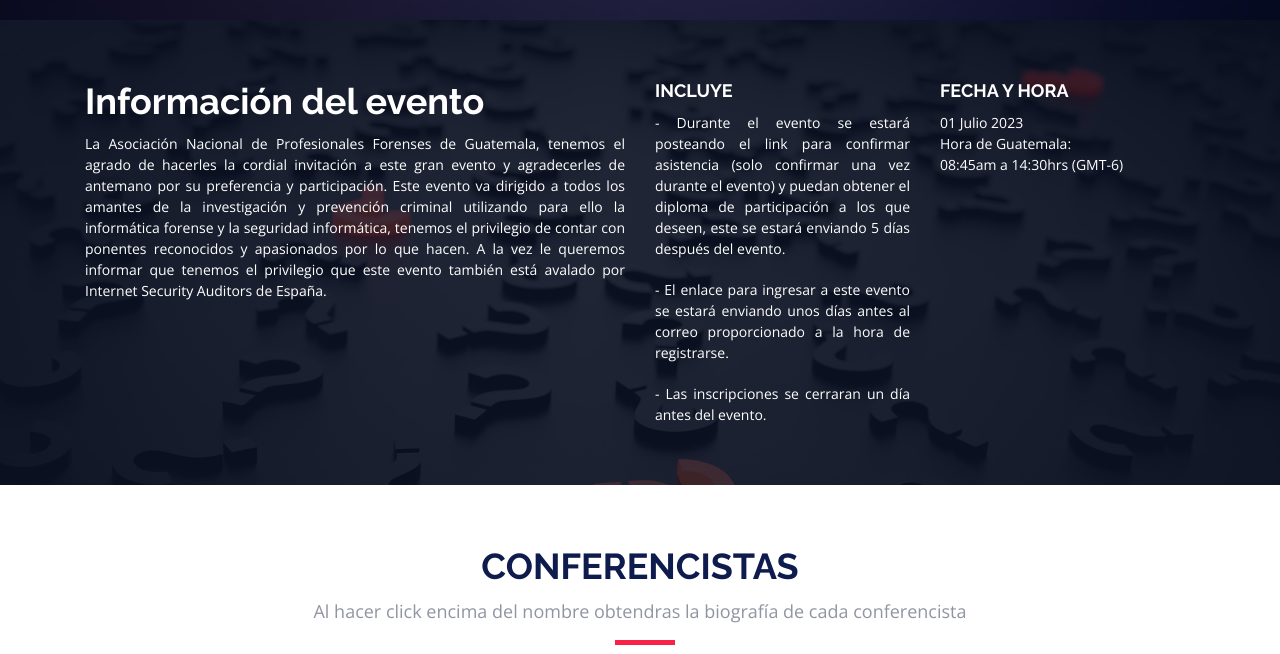
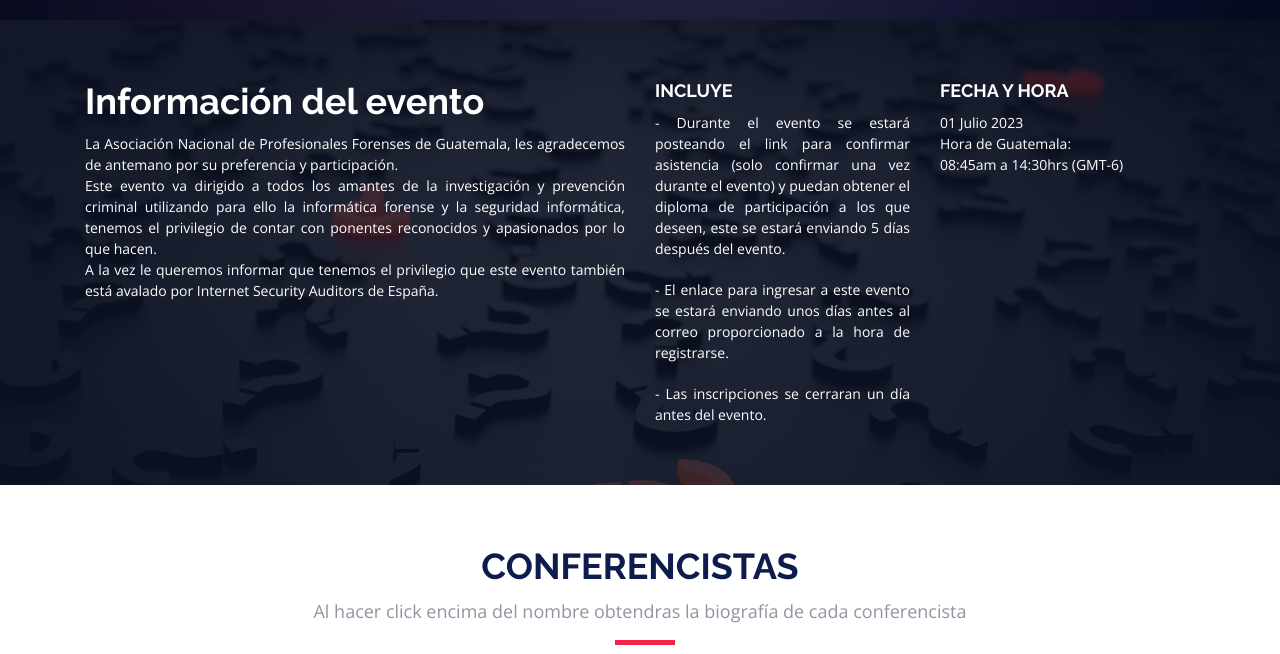
Before and after one commit to anprofor/ifsi2023, a plain HTML site: page index.html in a window 1280 px wide. Shown: the part 780-1434 px from the top of the page. Drawn offline with nearby package versions, Linux system fonts and the light colour scheme.

Commit message:
Update index.html

```diff
--- a/index.html
+++ b/index.html
@@ -84,11 +84,12 @@
           <div class="col-lg-6">
             <h2>Información del evento</h2>
             <p align="justify">
-              La Asociación Nacional de Profesionales Forenses de Guatemala, tenemos el agrado de hacerles la cordial invitación
-              a este gran evento y agradecerles de antemano por su preferencia y participación.
+              La Asociación Nacional de Profesionales Forenses de Guatemala, les agradecemos de antemano por su preferencia y participación.
+              <br>
 
               Este evento va dirigido a todos los amantes de la investigación y prevención criminal utilizando para ello la
               informática forense y la seguridad informática, tenemos el privilegio de contar con ponentes reconocidos y apasionados por lo que hacen.
+              <br>
 
                A la vez le queremos informar que tenemos el privilegio que este evento también está avalado por Internet Security Auditors de España.
 
```
